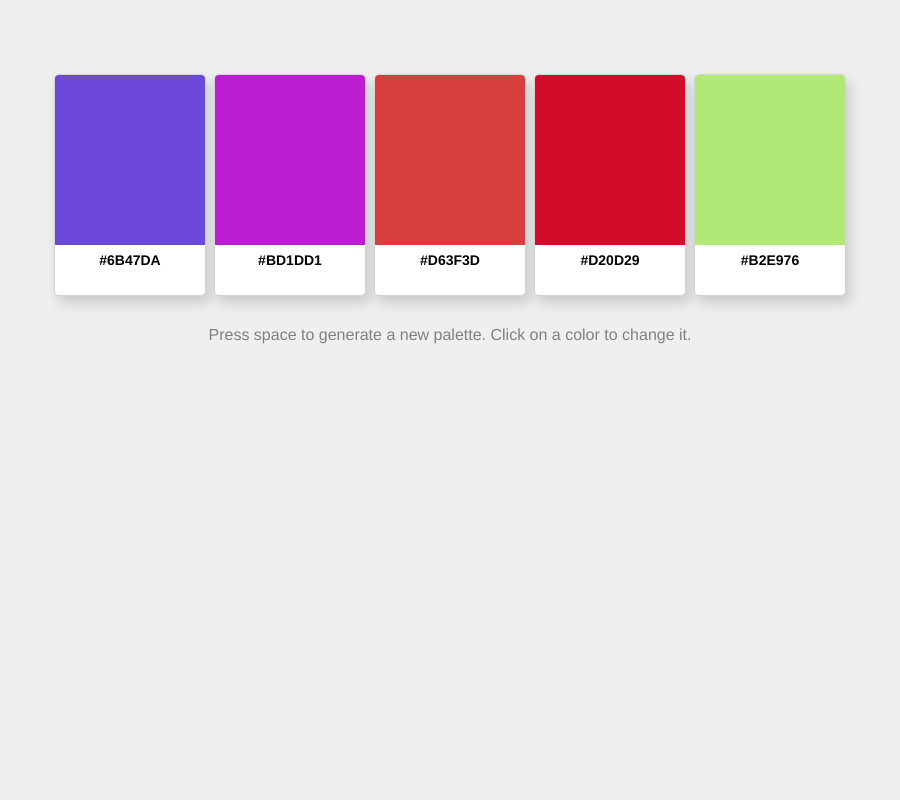
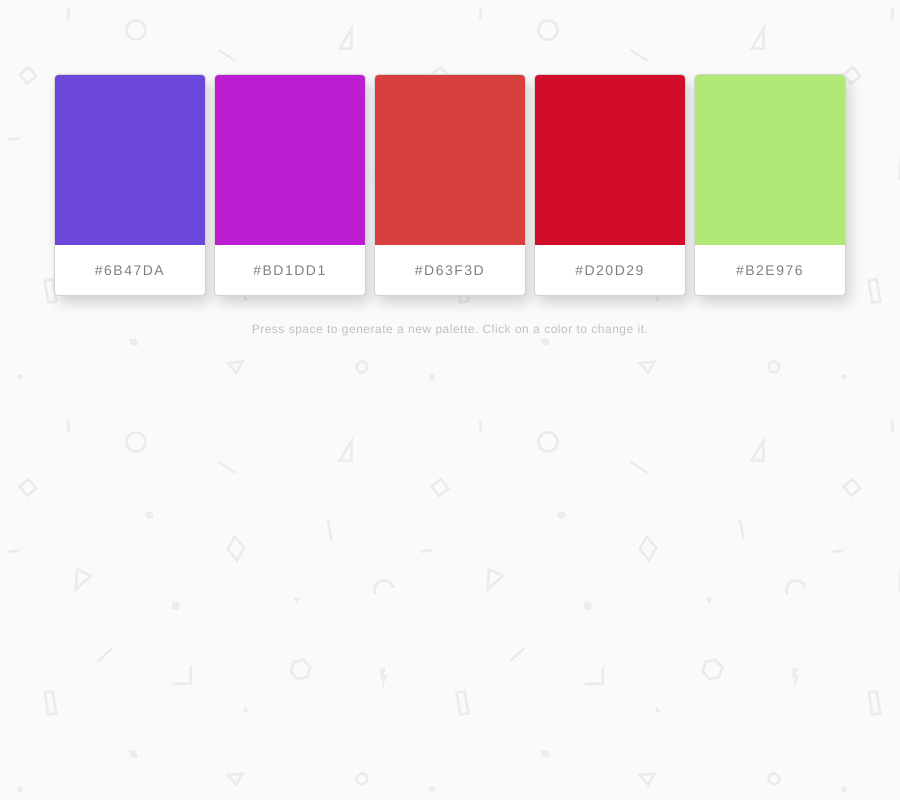
Before and after one commit to Wendelcorp/Advanced-colors, an Electron app: page index.html in a window 900 px wide. Drawn offline with nearby package versions, Linux system fonts and the light colour scheme.

Commit message:
Added a background and increased the fade in speed

```diff
--- a/styles.css
+++ b/styles.css
@@ -1,7 +1,8 @@
 body{
-  background-color: #EDEFF0;
+  background-image: url("geometry.png");
   font-family: helvetica, arial, sans-serif;
   box-sizing: border-box;
+
 }
 
 main {
@@ -24,8 +25,12 @@ h2 {
   clear: both;
   height: 30px;
   padding-top: 10px;
-  color: grey;
+  color: #C0C0C0;
+}
 
+.instructions p {
+  font-size: 12px;
+  letter-spacing: .5px;
 }
 
 .swatch-container {
@@ -39,7 +44,7 @@ h2 {
   float: left;
   overflow: hidden;
   box-shadow: 4px 7px 13px 0px rgba(0,0,0,0.16);
-  animation: fadein 4s;
+  animation: fadein 2s;
 
 }
 
@@ -56,8 +61,11 @@ h2 {
 }
 .color-name {
   position: absolute;
-  top: 165px;
+  top: 175px;
   text-transform: uppercase;
   text-align: center;
   width: 100%;
+  font-weight: lighter;
+  color: grey;
+  letter-spacing: 1.5px;
 }
```
Also changed, not shown: geometry.png (added), geometry_@2X.png (added).
